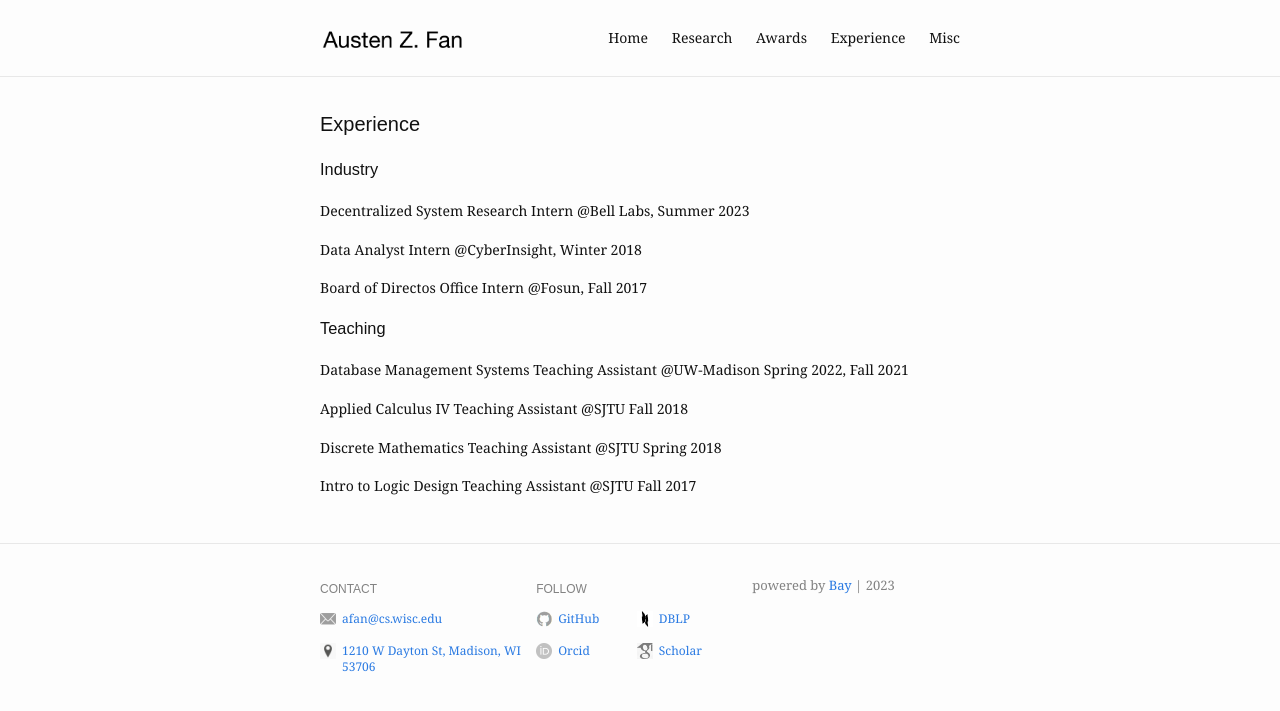
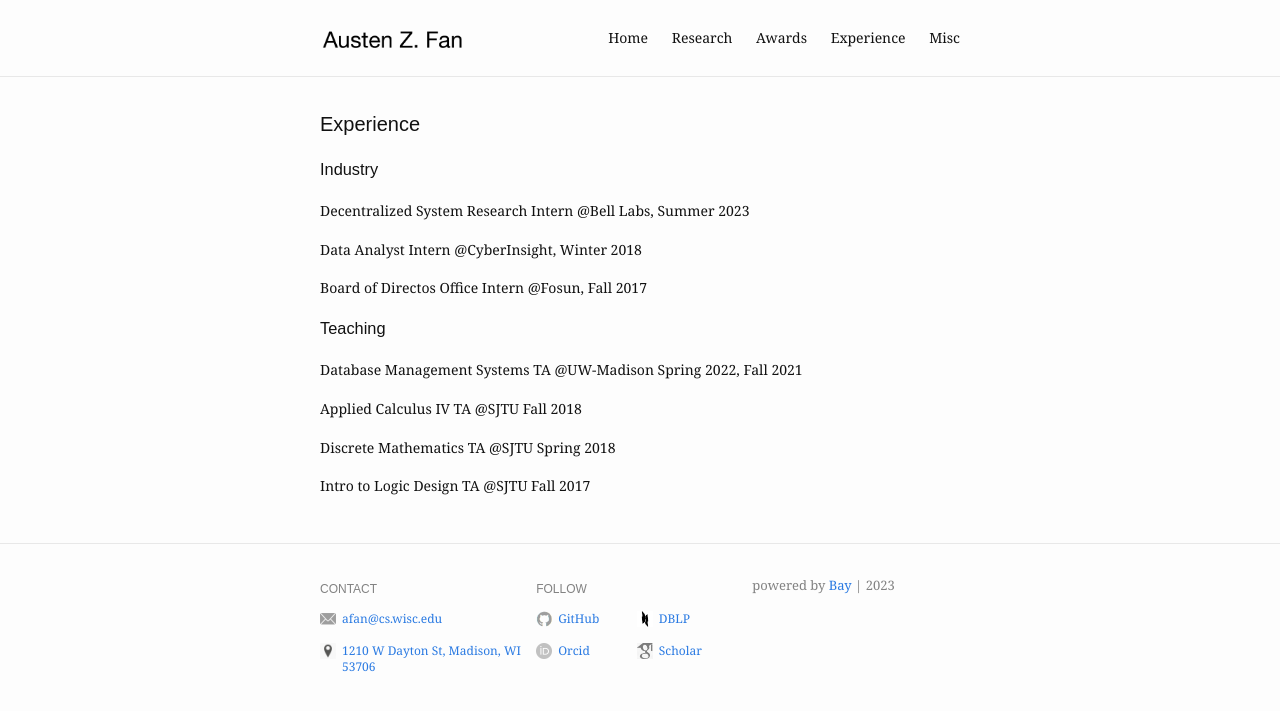
Before and after one commit to Austen-Z-Fan/Austen-Z-Fan.github.io, a Jekyll site: the page built from experience.md, in a window 1280 px wide. Shown: the top 711 px of the page. Built offline with Jekyll 4.4.1, drawn with Linux system fonts in a browser that asks for light colours.

Commit message:
Update experience.md

```diff
--- a/experience.md
+++ b/experience.md
@@ -14,10 +14,10 @@ Board of Directos Office Intern @Fosun, Fall 2017
 
 ### Teaching
 
-Database Management Systems Teaching Assistant @UW-Madison Spring 2022, Fall 2021
+Database Management Systems TA @UW-Madison Spring 2022, Fall 2021
 
-Applied Calculus IV Teaching Assistant @SJTU Fall 2018
+Applied Calculus IV TA @SJTU Fall 2018
 
-Discrete Mathematics Teaching Assistant @SJTU Spring 2018
+Discrete Mathematics TA @SJTU Spring 2018
 
-Intro to Logic Design Teaching Assistant @SJTU Fall 2017
+Intro to Logic Design TA @SJTU Fall 2017
```
